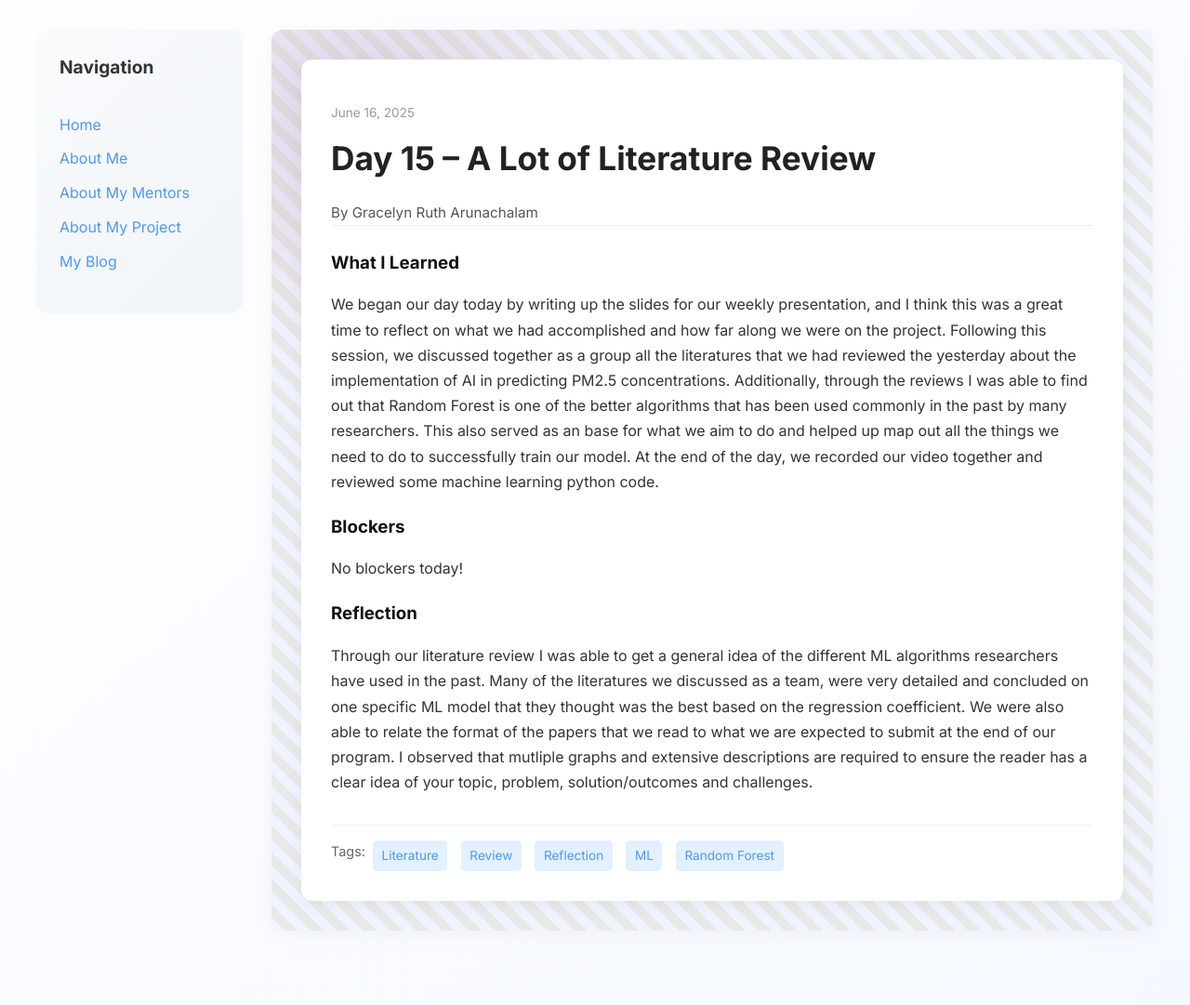
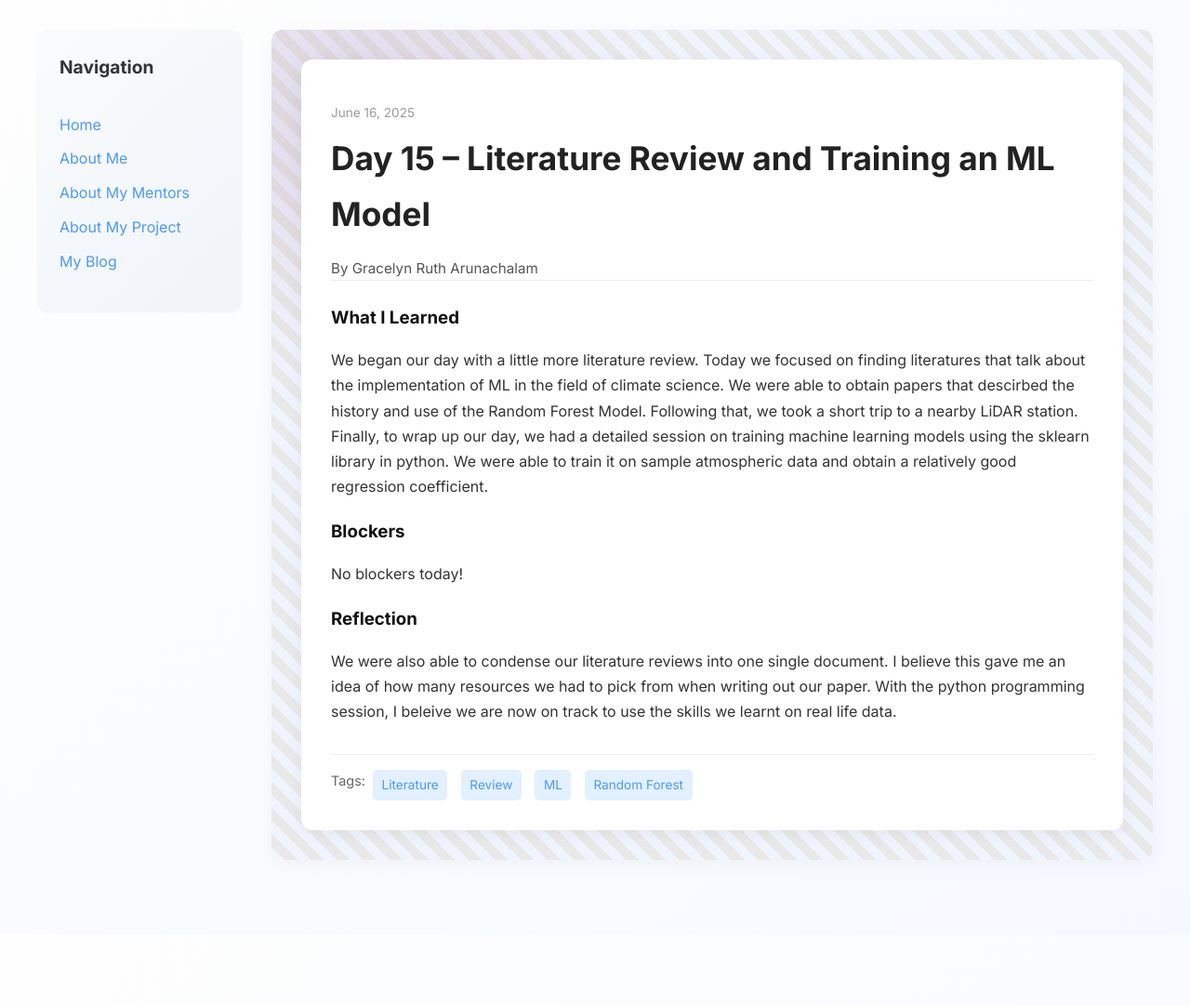
Before and after one commit to GracelynRuth/GracelynRuth.github.io, a Jekyll site: the page built from _posts/2025-06-16-day-15.md, in a window 1280 px wide. Shown: the whole page at 93% size. Built offline with Jekyll 4.4.1, drawn with Linux system fonts in a browser that asks for light colours; after the commit the page ends 1005 px from its top, so only the background shows below that.

Commit message:
Update 2025-06-16-day-15.md

```diff
--- a/_posts/2025-06-16-day-15.md
+++ b/_posts/2025-06-16-day-15.md
@@ -1,17 +1,17 @@
 ---
 layout: post
-title: "Day 15 – A Lot of Literature Review"
+title: "Day 15 – Literature Review and Training an ML Model"
 date: 2025-06-16
 author: Gracelyn Ruth Arunachalam
 permalink: /day15.html
-tags: ["Literature", "Review", "Reflection", "ML", "Random Forest"]
+tags: ["Literature", "Review", "ML", "Random Forest"]
 
 what_i_learned: |
-  We began our day today by writing up the slides for our weekly presentation, and I think this was a great time to reflect on what we had accomplished and how far along we were on the project. Following this session, we discussed together as a group all the literatures that we had reviewed the yesterday about the implementation of AI in predicting PM2.5 concentrations. Additionally, through the reviews I was able to find out that Random Forest is one of the better algorithms that has been used commonly in the past by many researchers. This also served as an base for what we aim to do and helped up map out all the things we need to do to successfully train our model. At the end of the day, we recorded our video together and reviewed some machine learning python code.
+  We began our day with a little more literature review. Today we focused on finding literatures that talk about the implementation of ML in the field of climate science. We were able to obtain papers that descirbed the history and use of the Random Forest Model. Following that, we took a short trip to a nearby LiDAR station. Finally, to wrap up our day, we had a detailed session on training machine learning models using the sklearn library in python. We were able to train it on sample atmospheric data and obtain a relatively good regression coefficient.
 
 blockers: |
   No blockers today!
 
 reflection: |
-   Through our literature review I was able to get a general idea of the different ML algorithms researchers have used in the past. Many of the literatures we discussed as a team, were very detailed and concluded on one specific ML model that they thought was the best based on the regression coefficient. We were also able to relate the format of the papers that we read to what we are expected to submit at the end of our program. I observed that mutliple graphs and extensive descriptions are required to ensure the reader has a clear idea of your topic, problem, solution/outcomes and challenges.
+   We were also able to condense our literature reviews into one single document. I believe this gave me an idea of how many resources we had to pick from when writing out our paper. With the python programming session, I beleive we are now on track to use the skills we learnt on real life data.
 ---
```
